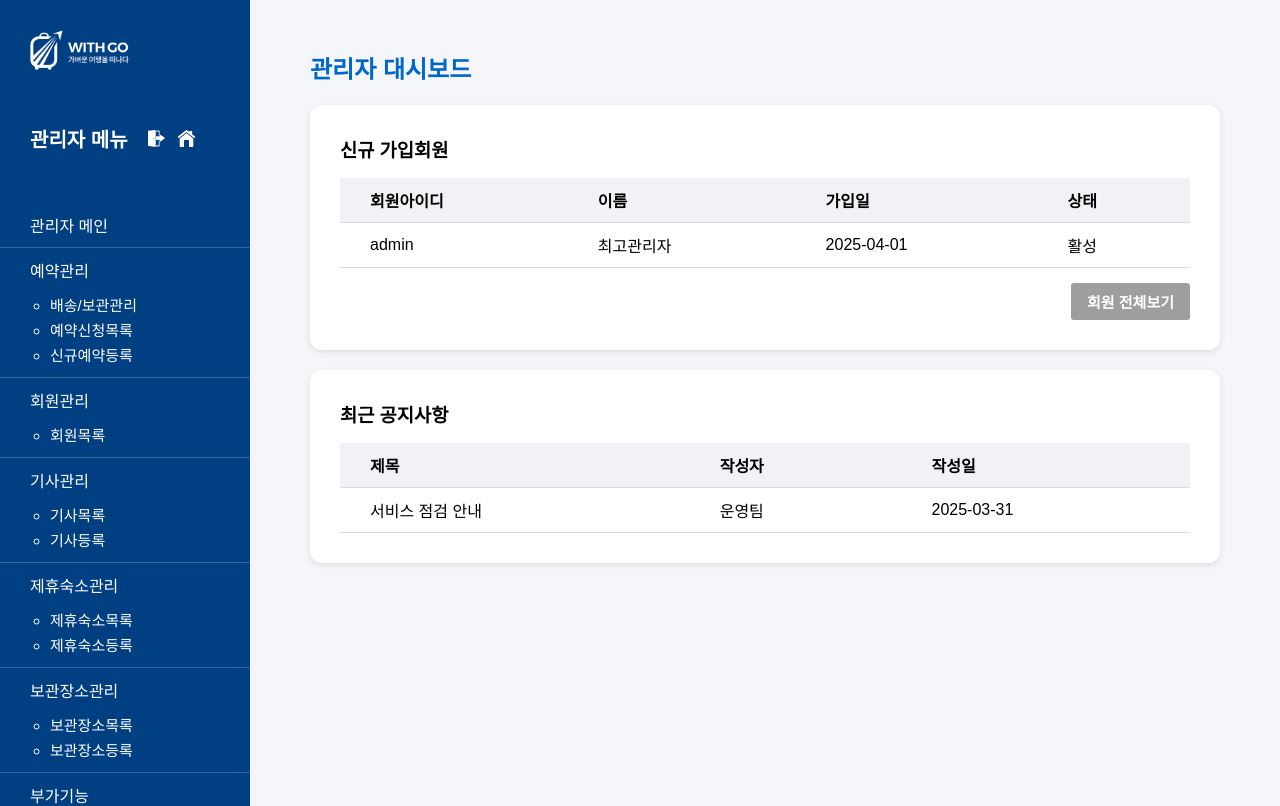
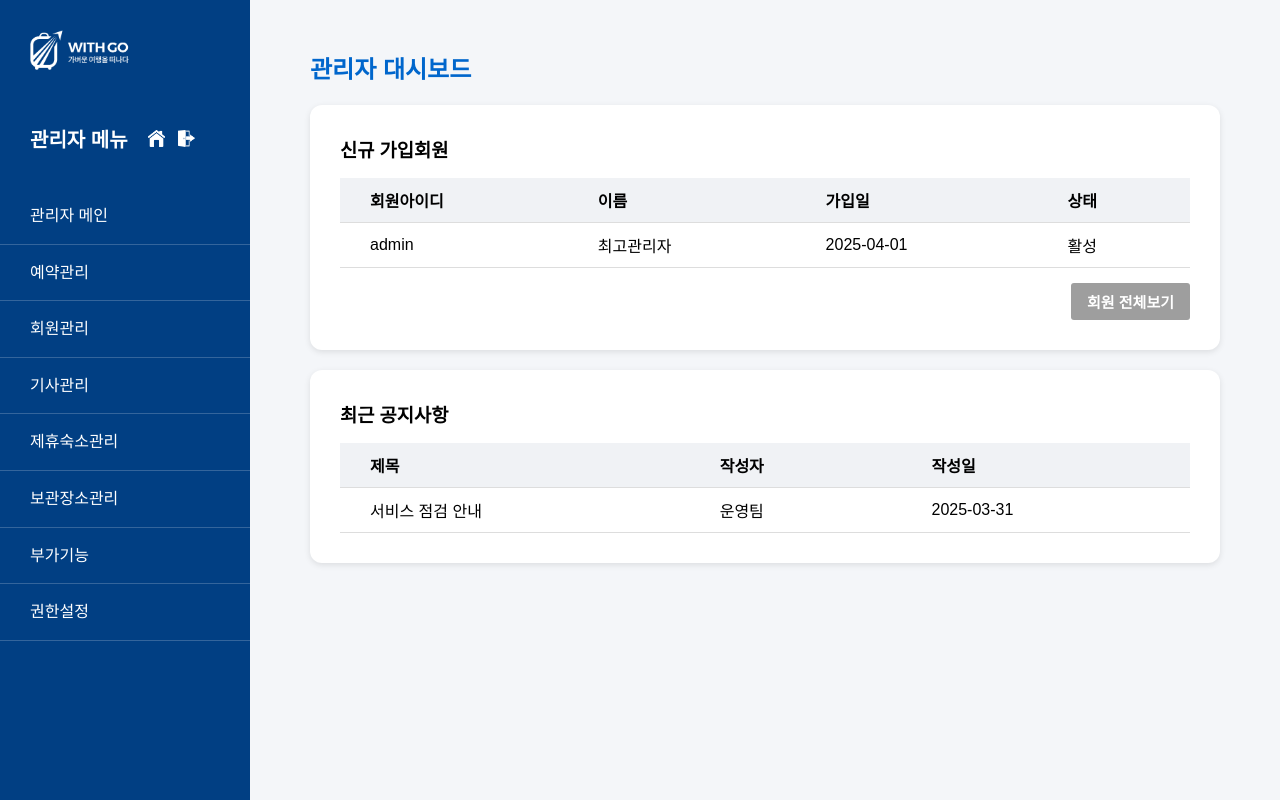
Before and after one commit to cjo3o/with_go_admin, a React (Vite) app: page / in a window 1280 px wide. Shown: the top 806 px of the page. Built offline with nearby package versions, Linux system fonts and the light colour scheme.

Commit message:
no message

```diff
--- a/src/App.css
+++ b/src/App.css
@@ -11,6 +11,7 @@
     --sidebar-bg: rgb(1, 63, 131);
     --card-bg: #ffffff;
     --text-color: #333;
+    --height: 100%;
 }
 
 ul,
@@ -18,18 +19,38 @@ li {
     list-style: none;
 }
 
+ul {
+    margin: 5px 0 10px;
+}
+
+.menu-toggle {
+    padding: 10px 30px;
+    cursor: pointer;
+    color: white;
+}
+
+.menu-toggle:hover {
+    background-color: rgba(255, 255, 255, 0.7);
+    color: #000;
+    font-weight: bold;
+}
+
 .wrapper {
     display: flex;
-    height: 100%;
+    height: 100vh;
     background-color: #f4f6f9;
 }
 
+.sidebar {
+    height: 100vh;
+}
 
 .sidebar-logo {
     width: 100%;
     margin-bottom: 20px;
     padding-left: 30px;
 }
+
 
 .logo-img {
     width: 100px;
@@ -41,7 +62,6 @@ li {
     display: flex;
     align-items: center;
     gap: 1rem;
-    margin-bottom: 20px;
     padding: 30px;
 }
 
@@ -77,21 +97,30 @@ li {
     padding: 30px 0 30px 0;
 }
 
+.sidebar > ul {
+    display: flex;
+    flex-direction: column;
+}
+
+
 .sidebar > ul > li {
     border-bottom: 1px solid rgba(255, 255, 255, 0.2);
+    padding: 0;
 }
 
-.sidebar > ul > li > a {
+.sidebar > ul > li > a,
+.menu-toggle {
+    display: block;
+    padding: 15px 30px;
+    font-size: 16px;
+    line-height: 1.6;
     color: white;
     text-decoration: none;
-    display: inline-block;
-    padding: 10px 30px;
-    width: 100%;
 }
 
-.sidebar > ul > li > a:hover {
-    background-color: rgba(255, 255, 255, 0.7);
-    color: #000;
+.sidebar > ul > li > a:hover, .menu-toggle:hover {
+    background-color: rgba(255, 255, 255, 0.4);
+    color: white;
     font-weight: bold;
 }
 
--- a/src/layouts/Sidebar.jsx
+++ b/src/layouts/Sidebar.jsx
@@ -1,13 +1,17 @@
-import React from 'react';
-import {Link} from "react-router-dom";
+import React, { useState } from 'react';
+import { Link } from "react-router-dom";
 
-
-import logoWithgo from '../assets/Icon/logo_withgo.png'
-import homeIcon from '../assets/Icon/home.png'
-import backIcon from '../assets/Icon/back.png'
-
+import logoWithgo from '../assets/Icon/logo_withgo.png';
+import homeIcon from '../assets/Icon/home.png';
+import backIcon from '../assets/Icon/back.png';
 
 function Sidebar(props) {
+    const [openMenu, setOpenMenu] = useState(null); // 열려있는 메뉴 상태
+
+    const toggleMenu = (menu) => {
+        setOpenMenu(openMenu === menu ? null : menu);
+    };
+
     return (
         <div className="sidebar">
             <div className="sidebar-logo">
@@ -16,17 +20,21 @@ function Sidebar(props) {
             <div className="sidebar-title">
                 <h2 className="menu-title">관리자 메뉴</h2>
                 <div className="menu-icons">
-                    <Link to="/admin" className="icon-link">
-                        <img src={backIcon} alt="뒤로가기" className="menu-icon"/>
-                    </Link>
                     <Link to="/" className="icon-link">
                         <img src={homeIcon} alt="홈으로" className="menu-icon"/>
                     </Link>
+                    <a href="https://cjo3o.github.io/with_go/index.html" className="icon-link">
+                        <img src={backIcon} alt="뒤로가기" className="menu-icon"/>
+                    </a>
+
                 </div>
             </div>
             <ul>
                 <li><Link to="/admin">관리자 메인</Link></li>
-                <li><Link to="/admin/reservations">예약관리</Link>
+
+                <li>
+                    <div onClick={() => toggleMenu('reservation')} className="menu-toggle">예약관리</div>
+                    {openMenu === 'reservation' && (
                         <div className="sub-menu">
                             <ul>
                                 <li><Link to="">배송/보관관리</Link></li>
@@ -34,39 +42,59 @@ function Sidebar(props) {
                                 <li><Link to="">신규예약등록</Link></li>
                             </ul>
                         </div>
+                    )}
                 </li>
-                <li><Link to="/admin/users">회원관리</Link>
+
+                <li>
+                    <div onClick={() => toggleMenu('user')} className="menu-toggle">회원관리</div>
+                    {openMenu === 'user' && (
                         <div className="sub-menu">
                             <ul>
                                 <li><Link to="">회원목록</Link></li>
                             </ul>
                         </div>
+                    )}
                 </li>
-                <li><Link to="/admin/drivers">기사관리</Link>
+
+                <li>
+                    <div onClick={() => toggleMenu('driver')} className="menu-toggle">기사관리</div>
+                    {openMenu === 'driver' && (
                         <div className="sub-menu">
                             <ul>
                                 <li><Link to="">기사목록</Link></li>
                                 <li><Link to="">기사등록</Link></li>
                             </ul>
                         </div>
+                    )}
                 </li>
-                <li><Link to="/admin/partners">제휴숙소관리</Link>
+
+                <li>
+                    <div onClick={() => toggleMenu('partner')} className="menu-toggle">제휴숙소관리</div>
+                    {openMenu === 'partner' && (
                         <div className="sub-menu">
                             <ul>
                                 <li><Link to="">제휴숙소목록</Link></li>
                                 <li><Link to="">제휴숙소등록</Link></li>
                             </ul>
                         </div>
+                    )}
                 </li>
-                <li><Link to="/admin/locations">보관장소관리</Link>
+
+                <li>
+                    <div onClick={() => toggleMenu('storage')} className="menu-toggle">보관장소관리</div>
+                    {openMenu === 'storage' && (
                         <div className="sub-menu">
                             <ul>
                                 <li><Link to="">보관장소목록</Link></li>
                                 <li><Link to="">보관장소등록</Link></li>
                             </ul>
                         </div>
+                    )}
                 </li>
-                <li><Link to="/admin/features">부가기능</Link>
+
+                <li>
+                    <div onClick={() => toggleMenu('feature')} className="menu-toggle">부가기능</div>
+                    {openMenu === 'feature' && (
                         <div className="sub-menu">
                             <ul>
                                 <li><Link to="">이벤트/프로모션관리</Link></li>
@@ -76,13 +104,18 @@ function Sidebar(props) {
                                 <li><Link to="">1:1문의관리</Link></li>
                             </ul>
                         </div>
+                    )}
                 </li>
-                <li><Link to="/admin/roles">권한설정</Link>
+
+                <li>
+                    <div onClick={() => toggleMenu('role')} className="menu-toggle">권한설정</div>
+                    {openMenu === 'role' && (
                         <div className="sub-menu">
                             <ul>
                                 <li><Link to="">직원목록</Link></li>
                             </ul>
                         </div>
+                    )}
                 </li>
             </ul>
         </div>
```
Lines whose indentation alone changed are shown as unchanged.
